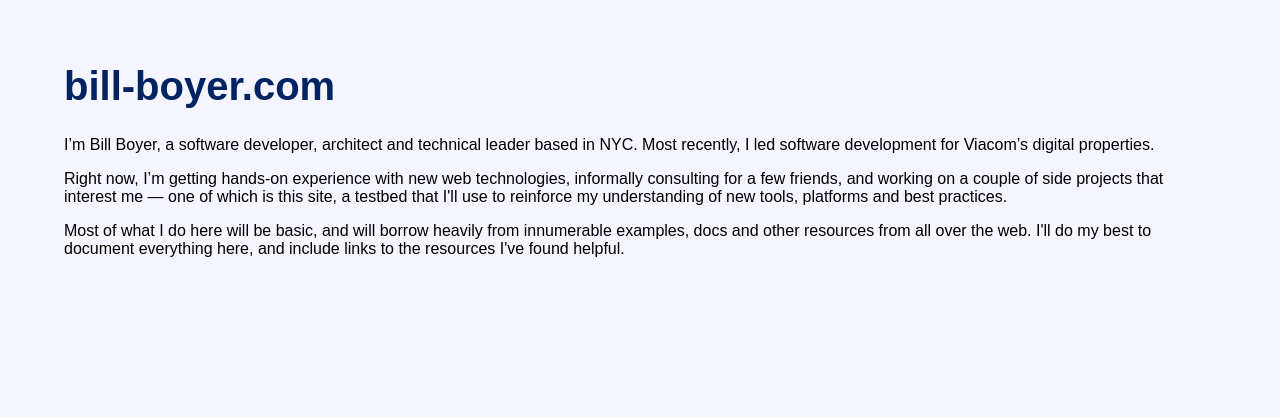
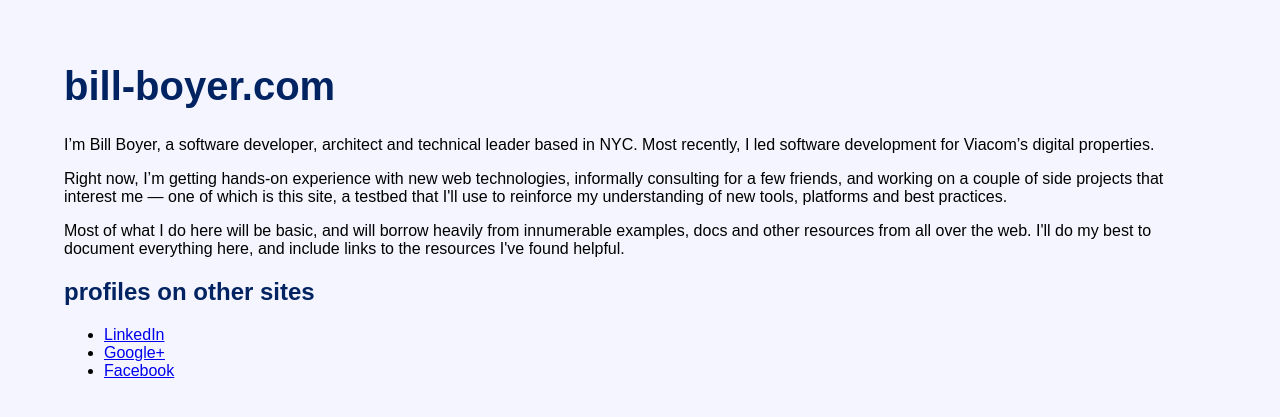
Before and after one commit to wboyer/www-bill-boyer.com, a PHP site: page / in a window 1280 px wide. Shown: the top 417 px of the page. Run offline with PHP 8.4, Linux system fonts and the light colour scheme.

Commit message:
Added links to LinkedIn, Facebook, and Google+ profiles.

```diff
--- a/www/css/main.css
+++ b/www/css/main.css
@@ -2,3 +2,4 @@
 
 body {font-size: 100%; font-family: Arial, sans-serif; background-color: rgb(245,245,255); margin: 5%}
 h1 {font-size: 2.5em; color: rgb(2,35,98)}
+h2 {font-size: 1.5em; color: rgb(2,35,98)}
--- a/www/index.html
+++ b/www/index.html
@@ -17,5 +17,13 @@
 <p>I’m Bill Boyer, a software developer, architect and technical leader based in NYC. Most recently, I led software development for Viacom’s digital properties.</p>
 <p>Right now, I’m getting hands-on experience with new web technologies, informally consulting for a few friends, and working on a couple of side projects that interest me &#8212; one of which is this site, a testbed that I'll use to reinforce my understanding of new tools, platforms and best practices.</p>
 <p>Most of what I do here will be basic, and will borrow heavily from innumerable examples, docs and other resources from all over the web.  I'll do my best to document everything here, and include links to the resources I've found helpful.</p>
+<p>
+<h2>profiles on other sites</h2>
+<p>
+<ul>
+<li><a href="http://www.linkedin.com/pub/william-boyer/67/93a/a99">LinkedIn</a></li>
+<li><a href="https://plus.google.com/107831511220447646083?rel=author">Google+</a></li>
+<li><a href="https://www.facebook.com/william.boyer.nyc">Facebook</a></li>
+</p>
 </body>
 </html>
```
